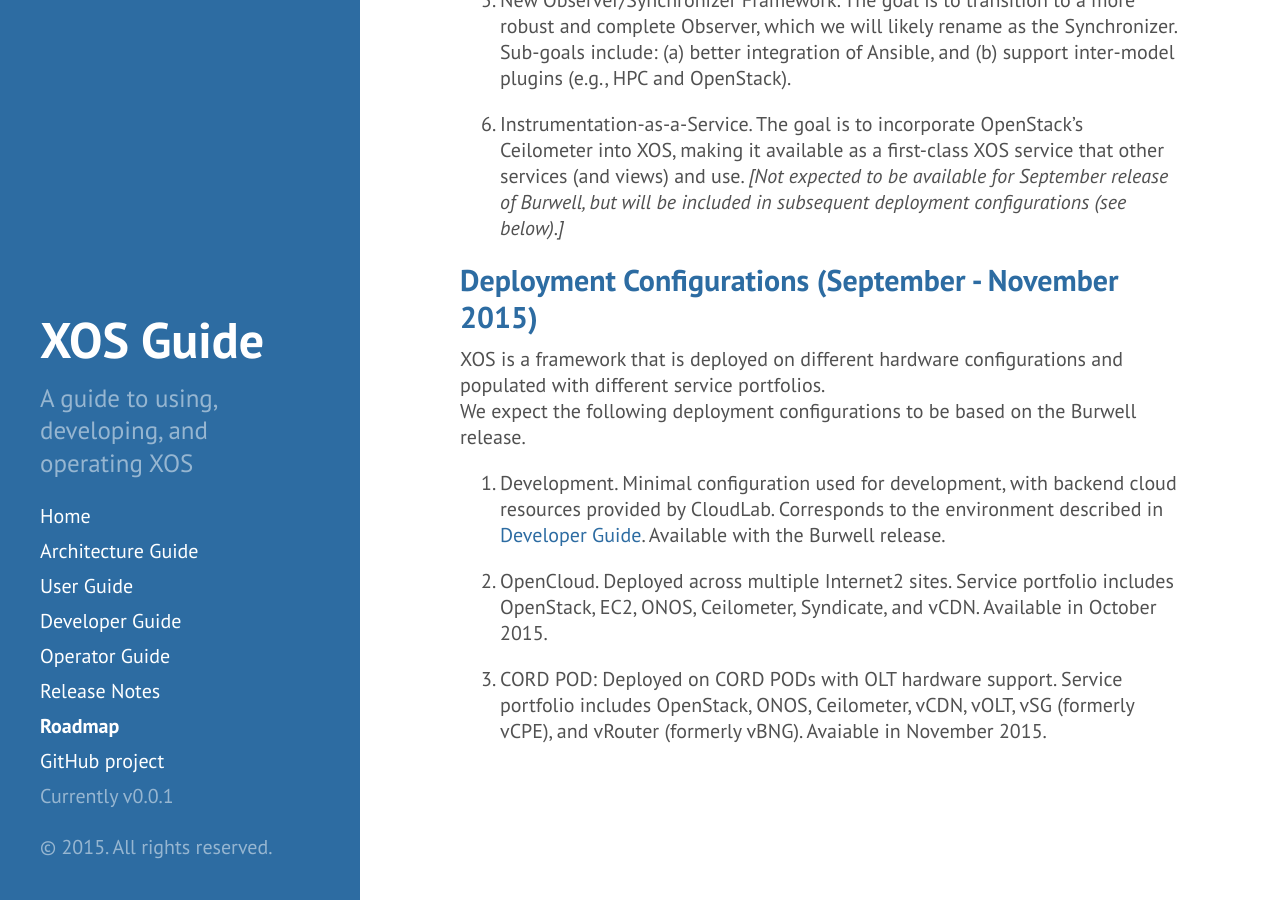
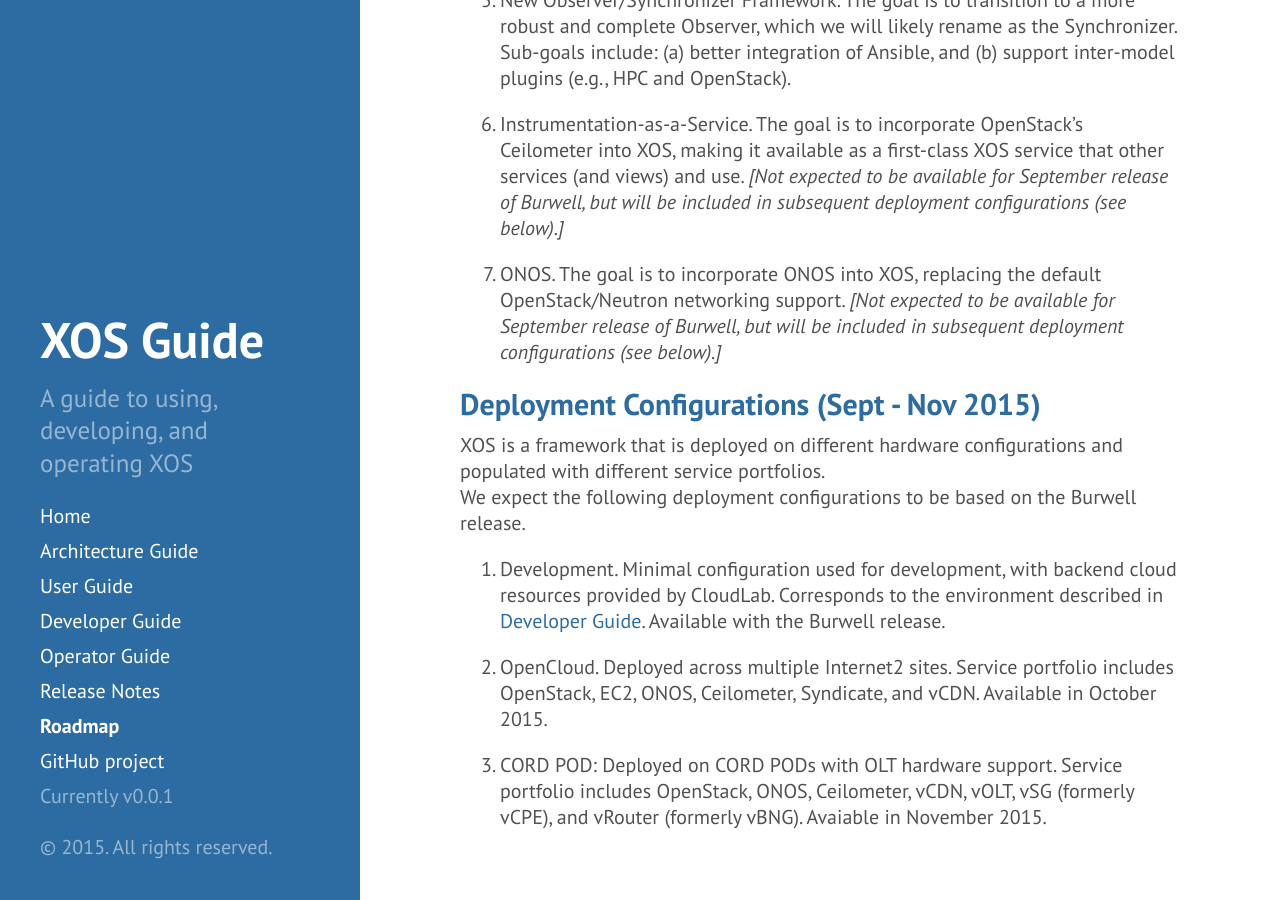
Before and after one commit to open-cloud/open-cloud.github.io.old, a Jekyll site: the page built from 5_roadmap.md, in a window 1280 px wide and 900 px high, scrolled down 639 px. Built offline with Jekyll 4.4.1, drawn with Linux system fonts in a browser that asks for light colours; Markdown is read by kramdown in place of the engine named in the settings.

Commit message:
tweaked roadmap

```diff
--- a/5_roadmap.md
+++ b/5_roadmap.md
@@ -36,7 +36,12 @@
 be available for September release of Burwell, but will be included in
 subsequent deployment configurations (see below).]*
 
-##Deployment Configurations (September - November 2015)
+7. ONOS. The goal is to incorporate ONOS into XOS, replacing the
+default OpenStack/Neutron networking support. *[Not expected to
+be available for September release of Burwell, but will be included in
+subsequent deployment configurations (see below).]*
+
+##Deployment Configurations (Sept - Nov 2015)
 
 XOS is a framework that is deployed on different hardware
 configurations and populated with different service portfolios.
```
